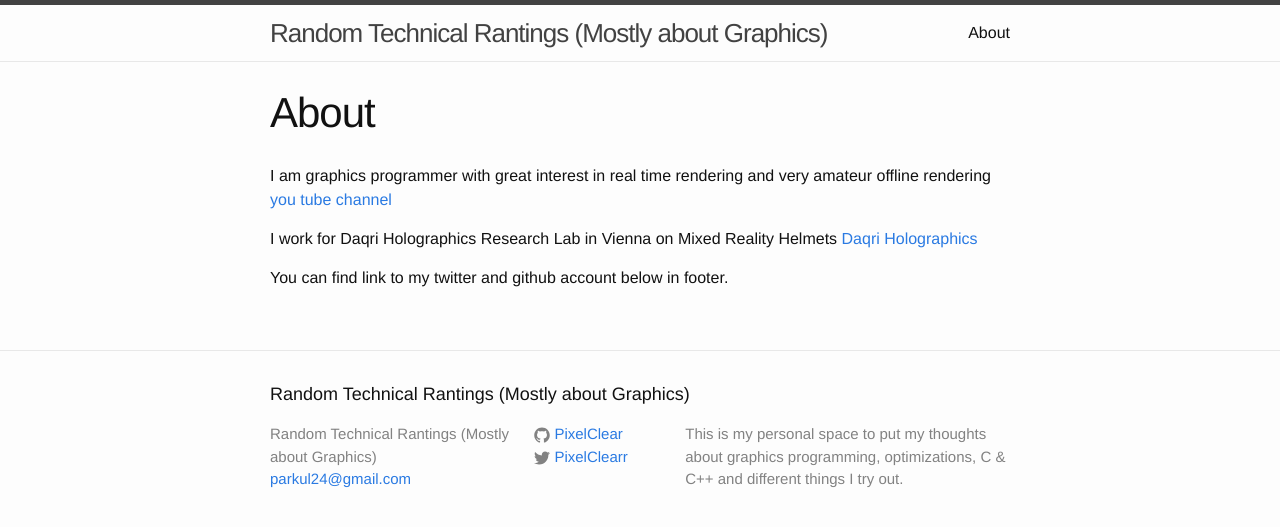
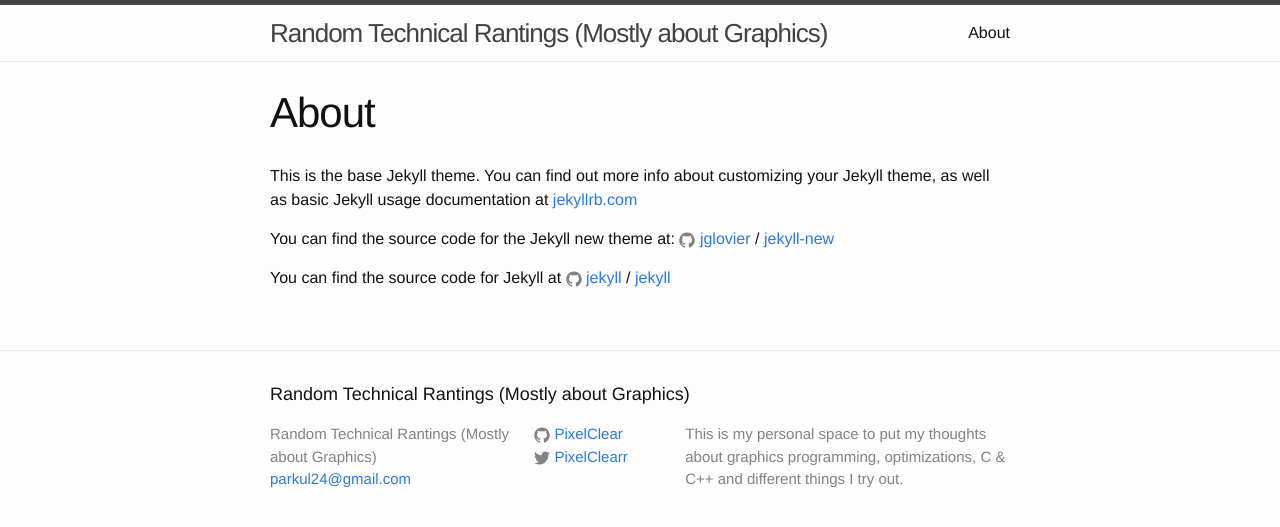
Before and after one commit to PixelClear/PixelClear.github.io, a Jekyll site: the page built from about.md, in a window 1280 px wide. Shown: the top 527 px of the page. Built offline with Jekyll 4.4.1, drawn with Linux system fonts in a browser that asks for light colours.

Commit message:
Created New Blog

```diff
--- a/about.md
+++ b/about.md
@@ -4,9 +4,12 @@ title: About
 permalink: /about/
 ---
 
-I am graphics programmer with great interest in real time rendering and very amateur offline rendering [you tube channel](https://www.youtube.com/channel/UCEYIi_V3b9eAjcLC2iYaFnQ?view_as=subscriber)
+This is the base Jekyll theme. You can find out more info about customizing your Jekyll theme, as well as basic Jekyll usage documentation at [jekyllrb.com](http://jekyllrb.com/)
 
-I work for Daqri Holographics Research Lab in Vienna on Mixed Reality Helmets
-[Daqri Holographics](https://www.daqri.com)
+You can find the source code for the Jekyll new theme at:
+{% include icon-github.html username="jglovier" %} /
+[jekyll-new](https://github.com/jglovier/jekyll-new)
 
-You can find link to my twitter and github account below in footer.
+You can find the source code for Jekyll at
+{% include icon-github.html username="jekyll" %} /
+[jekyll](https://github.com/jekyll/jekyll)
```
Also changed, not shown: _includes/image.html (deleted, +0 -9 lines), 12 other files.
